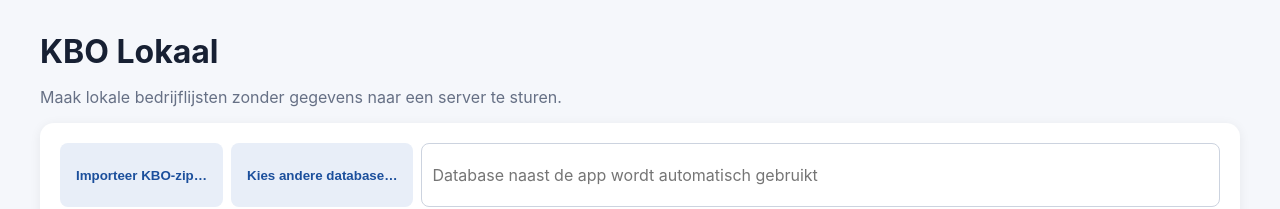
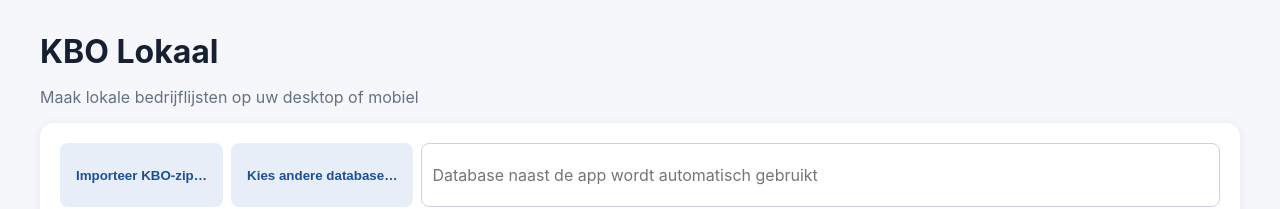
Before and after one commit to Dj-Shortcut/kbo-lokaal, a website: page src/index.html in a window 1280 px wide. Shown: the top 209 px of the page. Drawn offline with Linux system fonts and the light colour scheme.

Commit message:
Update subtitle text in index.html

```diff
--- a/src/index.html
+++ b/src/index.html
@@ -4,7 +4,7 @@
   <body>
     <main class="container">
       <h1>KBO Lokaal</h1>
-      <p class="subtitle">Maak lokale bedrijflijsten zonder gegevens naar een server te sturen.</p>
+      <p class="subtitle">Maak lokale bedrijflijsten op uw desktop of mobiel</p>
       <section class="panel">
         <div class="path-row"><button id="import-zip" type="button" class="secondary">Importeer KBO-zip…</button><button id="choose-db" type="button" class="secondary">Kies andere database…</button><input id="db-path" placeholder="Database naast de app wordt automatisch gebruikt" readonly /></div>
         <div class="grid">
```
